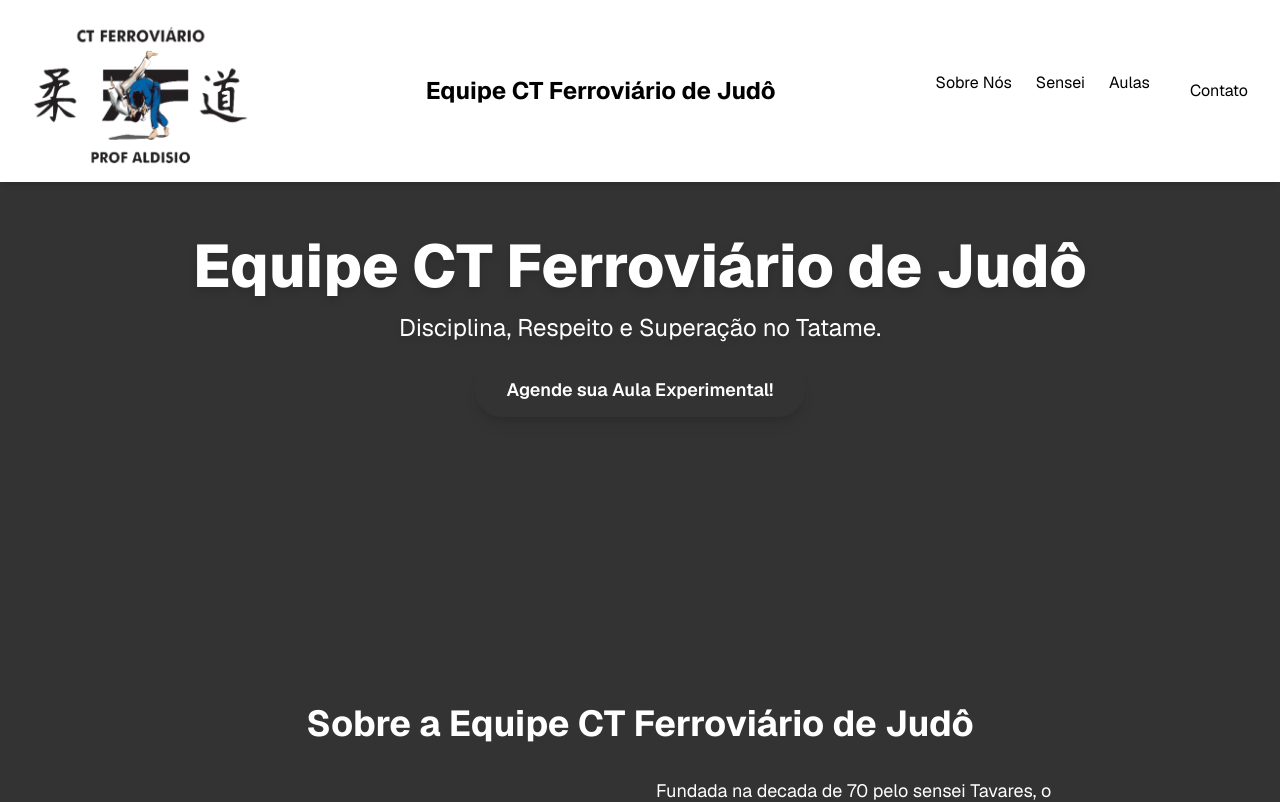
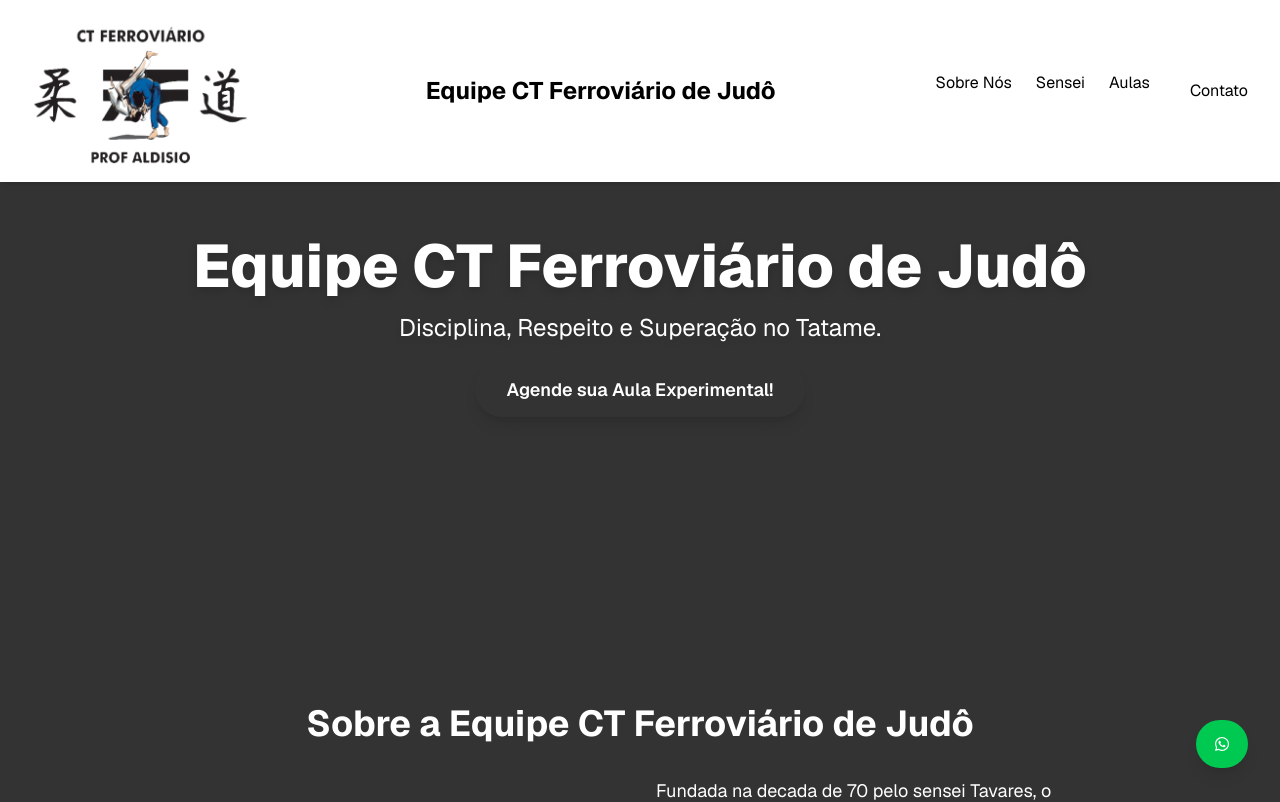
Before and after one commit to thomasfarias95/ctjudo, a Next.js app: page / in a window 1280 px wide. Shown: the top 802 px of the page. Built offline with nearby package versions, Linux system fonts and the light colour scheme; no server answers.

Commit message:
inclusão do botão para chamada no whatsapp

```diff
--- a/package.json
+++ b/package.json
@@ -11,6 +11,9 @@
   "dependencies": {
     "@emailjs/browser": "^4.4.1",
     "@fortawesome/fontawesome-free": "^7.1.0",
+    "@fortawesome/fontawesome-svg-core": "^7.1.0",
+    "@fortawesome/free-brands-svg-icons": "^7.1.0",
+    "@fortawesome/react-fontawesome": "^3.1.0",
     "geist": "^1.5.1",
     "next": "15.3.2",
     "postcss": "^8.5.3",
--- /dev/null
+++ b/src/app/components/WhatsAppButton.tsx
@@ -0,0 +1,46 @@
+'use client'
+
+import React from 'react';
+
+import { FontAwesomeIcon } from '@fortawesome/react-fontawesome';
+import { faWhatsapp } from '@fortawesome/free-brands-svg-icons';
+
+interface WhatsAppButtonProps {
+  numero: string;
+  mensagem?: string;
+}
+
+const WhatsAppButton: React.FC<WhatsAppButtonProps> = ({ numero, mensagem }) => {
+  // 1. Prepara a URL
+  const numeroLimpo = numero.replace(/\D/g, '');
+  const mensagemCodificada = mensagem ? `?text=${encodeURIComponent(mensagem)}` : '';
+  const url = `https://wa.me/${numeroLimpo}${mensagemCodificada}`;
+
+  return (
+    <a
+      href={url}
+      target="_blank"
+      rel="noopener noreferrer"
+      aria-label="Fale conosco pelo WhatsApp"
+      className="
+        fixed
+        bottom-4 md:bottom-8
+        right-4 md:right-8
+        bg-green-500
+        hover:bg-green-600
+        text-white
+        p-3 md:p-4
+        rounded-full
+        shadow-lg
+        transition-all
+        duration-300
+        flex items-center
+        justify-center
+       z-50 " >
+
+      <FontAwesomeIcon icon={faWhatsapp} className="w-8 h-8 md:w-10 md:h-10" />
+    </a>
+  );
+};
+
+export default WhatsAppButton;
--- a/src/app/layout.tsx
+++ b/src/app/layout.tsx
@@ -5,6 +5,7 @@ import { GeistSans } from 'geist/font/sans';
 import { GeistMono } from 'geist/font/mono';
 
 import "@fortawesome/fontawesome-free/css/all.min.css";
+import WhatsAppButton from './components/WhatsAppButton';
 
 
 export const metadata: Metadata = {
@@ -16,10 +17,15 @@ export default function RootLayout({ children }: Readonly<{ children: React.Reac
   return (
     <html lang="pt-br" className={`${GeistSans.variable} ${GeistMono.variable}`}>
       <body
-
         className={`antialiased overflow-x-hidden`}
       >
         {children}
+
+
+        <WhatsAppButton
+            numero="5581998264250"
+            mensagem="Olá, quero saber mais sobre as aulas de Judô no CT Ferroviário do Recife."
+        />
       </body>
     </html>
   );
--- a/src/app/page.tsx
+++ b/src/app/page.tsx
@@ -6,6 +6,7 @@ import Classes from './components/Classes';
 import Contact from './components/Contact';
 import Footer from './components/Footer';
 import Teacher from './components/Teacher';
+
 
 const HomePage: React.FC = () => {
   return (
```
Also changed, not shown: 1 other file (tests, documents, lock files or other folders).
